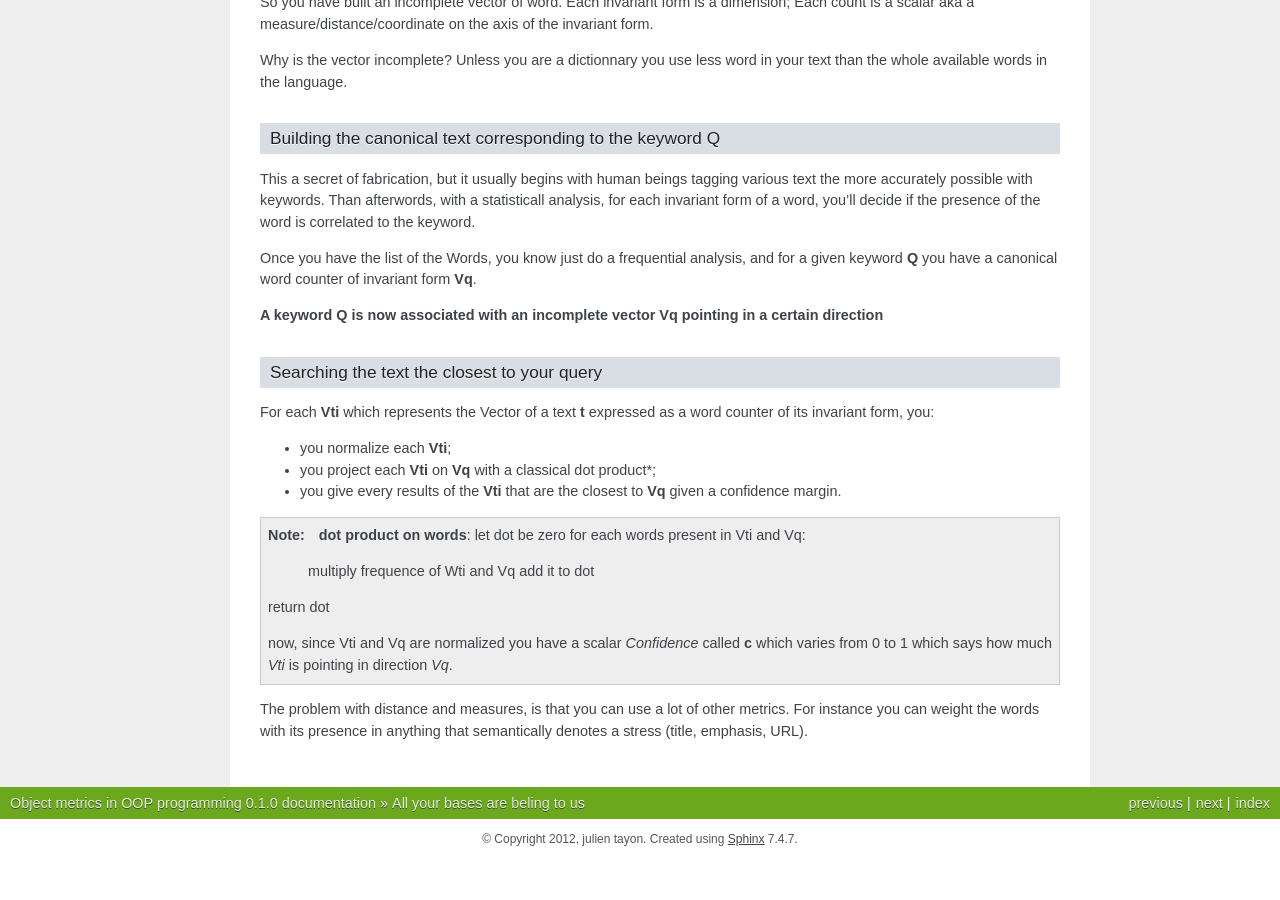
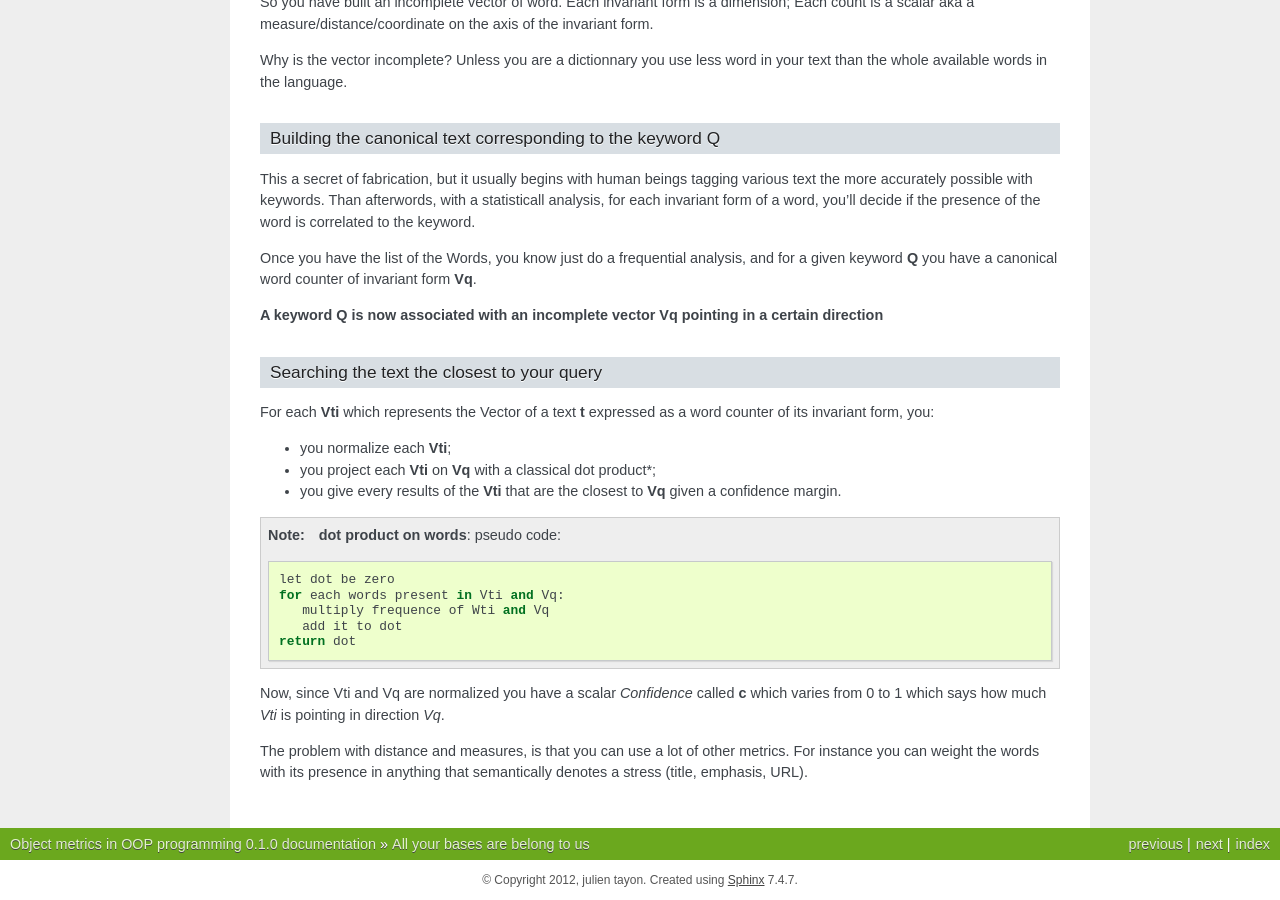
Before and after one commit to jul/OOP-metrics, a Sphinx documentation site: the page built from docs/source/dimension.rst, in a window 1280 px wide and 900 px high, scrolled down 1526 px. Built offline with Sphinx 7.4.7, drawn with Linux system fonts in a browser that asks for light colours; pages that are not in the unit, such as notebooks, are missing from menus; before the commit the page ends 2385 px from its top, so only the background shows below that; some of the changed text lies outside the part shown.

```diff
--- a/docs/source/dimension.rst
+++ b/docs/source/dimension.rst
@@ -1,5 +1,5 @@
 ===============================
-All your bases are beling to us
+All your bases are belong to us
 ===============================
 
 A base is a set on uncorrelated dimensions.
@@ -116,16 +116,18 @@ you:
 - you give every results of the **Vti** that are the closest to **Vq** given a confidence margin.
 
 .. note:: **dot product on words**:
-    let dot be zero
-    for each words present in Vti and Vq:
-        multiply frequence of Wti and Vq
-        add it to dot
-    return dot
+   pseudo code::
+        let dot be zero
+        for each words present in Vti and Vq:
+           multiply frequence of Wti and Vq
+           add it to dot
+        return dot
 
-    now, since Vti and Vq are normalized you have
-    a scalar *Confidence* called **c** which varies
-    from 0 to 1 which says how much *Vti* is pointing
-    in direction *Vq*.
+
+Now, since Vti and Vq are normalized you have
+a scalar *Confidence* called **c** which varies
+from 0 to 1 which says how much *Vti* is pointing
+in direction *Vq*.
 
 The problem with distance and measures, is that you can
 use a lot of other metrics. For instance you can
--- a/docs/source/index.rst
+++ b/docs/source/index.rst
@@ -29,6 +29,7 @@ will finally propose an incomplete coded solution.
    existing
    known_api
    limitation
+   symmetric
    dimension
    manhattan
    :maxdepth: 2
```
Also changed, not shown: docs/source/symmetric.rst (added, +57 -0 lines).
